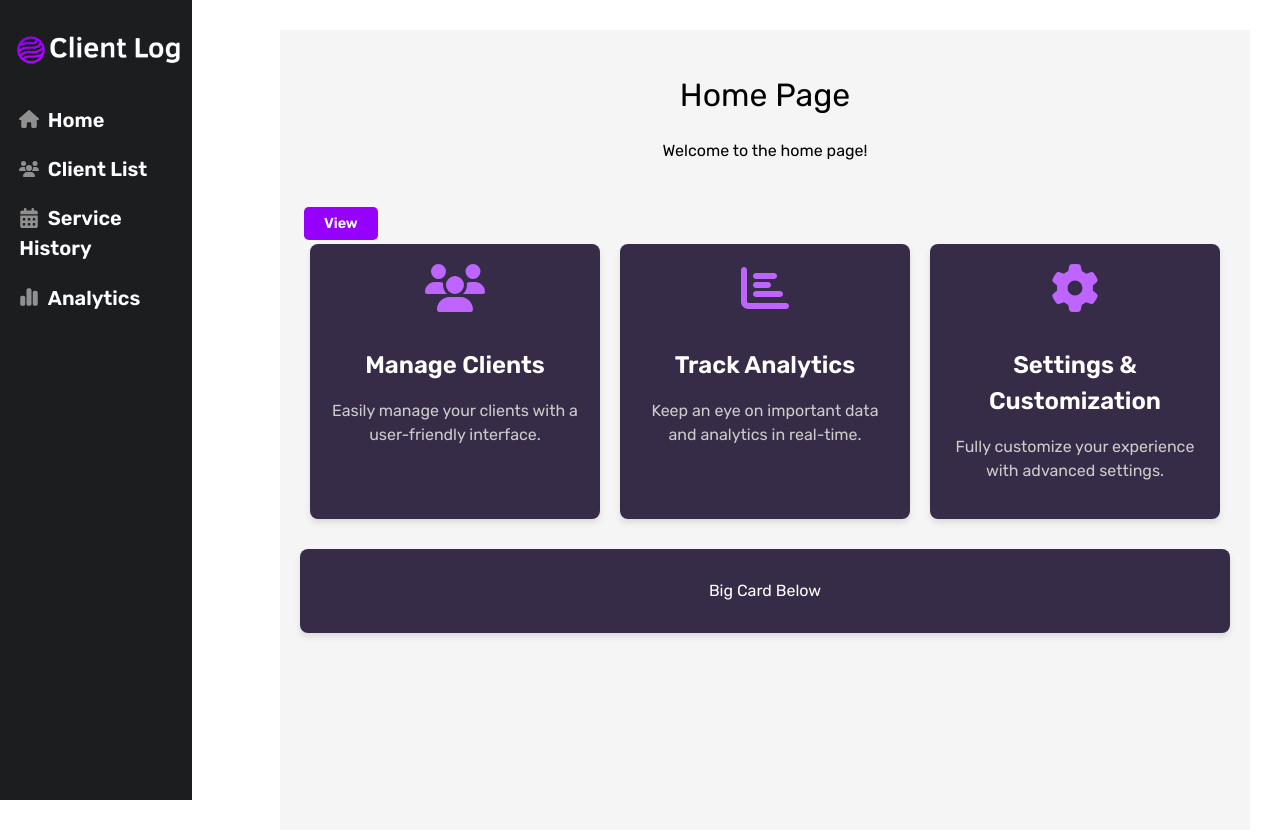
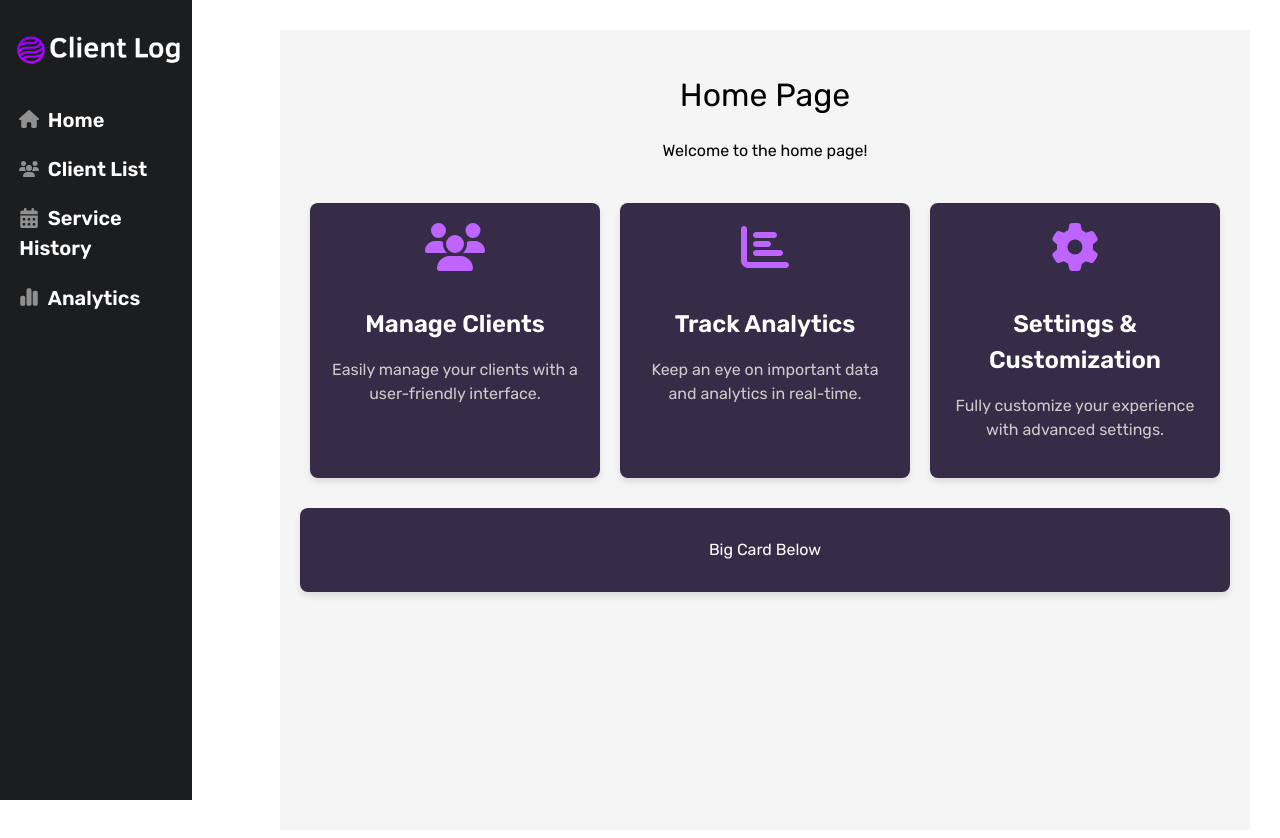
Before and after one commit to AndrewSkelly/Business-Client-Monitor, a React (Vite) app: page / in a window 1280 px wide. Shown: the top 838 px of the page. Built offline with nearby package versions, Linux system fonts and the light colour scheme.

Commit message:
Removed Testing Button

```diff
--- a/src/views/Home.tsx
+++ b/src/views/Home.tsx
@@ -2,14 +2,12 @@ import React from 'react';
 import { FontAwesomeIcon } from '@fortawesome/react-fontawesome';
 import { faUsers, faChartBar, faCog } from '@fortawesome/free-solid-svg-icons';
 import './Home.scss';
-import Button from '../components/Buttons/Button';
 
 const Home: React.FC = () => {
   return (
     <div className='home'>
       <h1 className='title'>Home Page</h1>
       <p className='text'>Welcome to the home page!</p>
-      <Button label={'View'} variant='primary'></Button>
 
       {/* Card Row */}
       <div className='card-row'>
```
